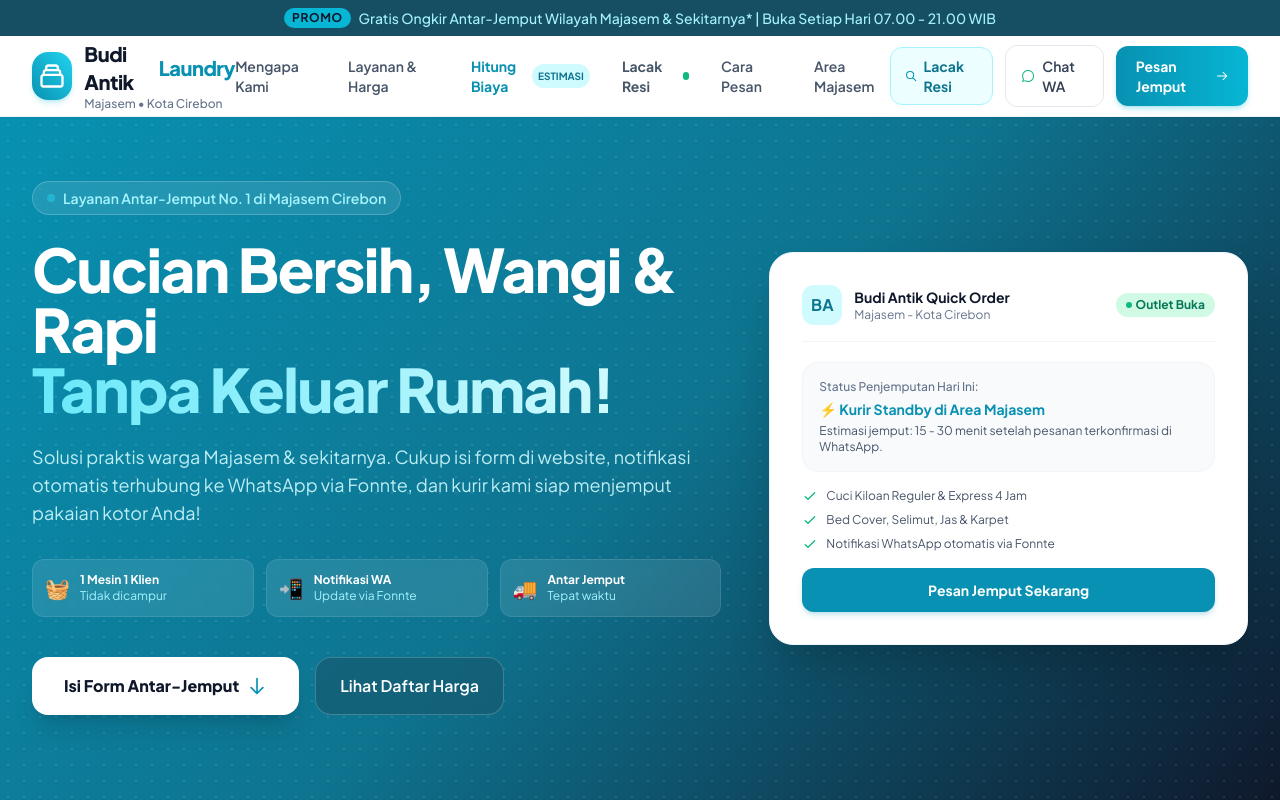
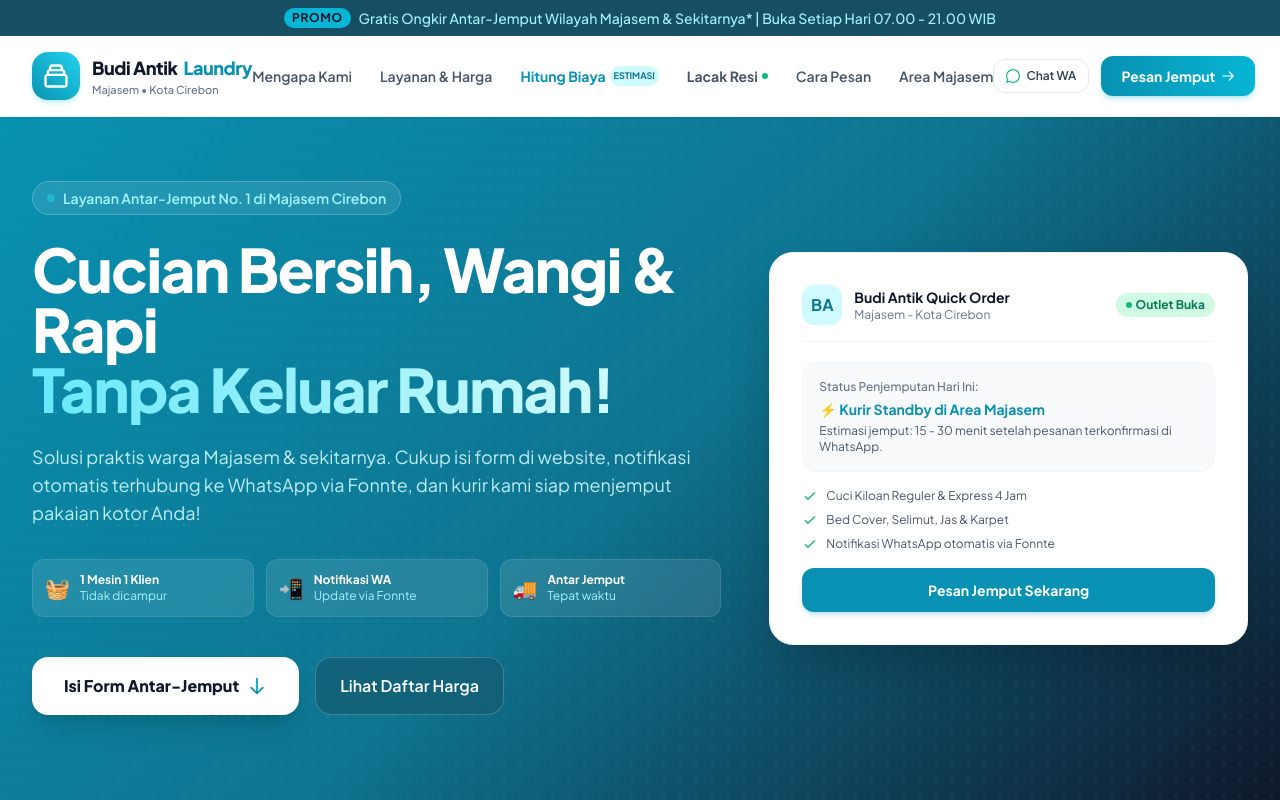
Before and after one commit to Khrl06/budi-antik-laundry, a website: page public/index.html in a window 1280 px wide. Shown: the top 800 px of the page. Drawn offline with nearby package versions, Linux system fonts and the light colour scheme.

Commit message:
fix(navbar): cegah teks logo bertabrakan dengan menu navigasi desktop

```diff
--- a/public/index.html
+++ b/public/index.html
@@ -63,50 +63,45 @@
   <header class="sticky top-0 z-50 bg-white/95 backdrop-blur-md shadow-sm border-b border-slate-100">
     <div class="max-w-7xl mx-auto px-4 sm:px-6 lg:px-8 h-20 flex items-center justify-between">
       <!-- Logo -->
-      <a href="#" class="flex items-center gap-3">
-        <div class="w-12 h-12 rounded-2xl bg-gradient-to-tr from-brand-600 to-cyan-400 flex items-center justify-center text-white shadow-md shadow-cyan-500/20">
-          <svg class="w-7 h-7" fill="none" stroke="currentColor" viewBox="0 0 24 24">
+      <a href="#" class="flex items-center gap-3 shrink-0">
+        <div class="w-10 h-10 sm:w-12 sm:h-12 rounded-2xl bg-gradient-to-tr from-brand-600 to-cyan-400 flex items-center justify-center text-white shadow-md shadow-cyan-500/20 shrink-0">
+          <svg class="w-6 h-6 sm:w-7 sm:h-7" fill="none" stroke="currentColor" viewBox="0 0 24 24">
             <path stroke-linecap="round" stroke-linejoin="round" stroke-width="2" d="M19 11H5m14 0a2 2 0 012 2v6a2 2 0 01-2 2H5a2 2 0 01-2-2v-6a2 2 0 012-2m14 0V9a2 2 0 00-2-2M5 11V9a2 2 0 012-2m0 0V5a2 2 0 012-2h6a2 2 0 012 2v2M7 7h10"></path>
           </svg>
         </div>
         <div>
-          <div class="text-xl font-extrabold tracking-tight text-slate-900 flex items-center gap-2">
+          <div class="text-base sm:text-lg font-extrabold tracking-tight text-slate-900 flex items-center gap-1.5 whitespace-nowrap">
             Budi Antik <span class="text-brand-600">Laundry</span>
           </div>
-          <p class="text-xs font-medium text-slate-500">Majasem • Kota Cirebon</p>
+          <p class="text-[11px] font-medium text-slate-500 whitespace-nowrap">Majasem • Kota Cirebon</p>
         </div>
       </a>
 
       <!-- Desktop Nav -->
-      <nav class="hidden md:flex items-center gap-8 text-sm font-semibold text-slate-600">
-        <a href="#keunggulan" class="hover:text-brand-600 transition">Mengapa Kami</a>
-        <a href="#layanan" class="hover:text-brand-600 transition">Layanan & Harga</a>
-        <a href="#kalkulator" class="hover:text-brand-600 transition text-brand-600 font-bold flex items-center gap-1">
+      <nav class="hidden lg:flex items-center gap-5 xl:gap-7 text-xs xl:text-sm font-semibold text-slate-600">
+        <a href="#keunggulan" class="hover:text-brand-600 transition whitespace-nowrap">Mengapa Kami</a>
+        <a href="#layanan" class="hover:text-brand-600 transition whitespace-nowrap">Layanan & Harga</a>
+        <a href="#kalkulator" class="hover:text-brand-600 transition text-brand-600 font-bold flex items-center gap-1 whitespace-nowrap">
           <span>Hitung Biaya</span>
-          <span class="text-[10px] bg-brand-100 text-brand-700 px-1.5 py-0.5 rounded-full uppercase">Estimasi</span>
+          <span class="text-[9px] bg-brand-100 text-brand-700 px-1 py-0.2 rounded-full uppercase">Estimasi</span>
         </a>
-        <a href="#tracking-section" class="hover:text-brand-600 transition font-bold flex items-center gap-1">
+        <a href="#tracking-section" class="hover:text-brand-600 transition font-bold flex items-center gap-1 whitespace-nowrap">
           <span>Lacak Resi</span>
-          <span class="w-2 h-2 rounded-full bg-emerald-500 animate-ping"></span>
+          <span class="w-1.5 h-1.5 rounded-full bg-emerald-500"></span>
         </a>
-        <a href="#cara-pesan" class="hover:text-brand-600 transition">Cara Pesan</a>
-        <a href="#area" class="hover:text-brand-600 transition">Area Majasem</a>
-
+        <a href="#cara-pesan" class="hover:text-brand-600 transition whitespace-nowrap">Cara Pesan</a>
+        <a href="#area" class="hover:text-brand-600 transition whitespace-nowrap">Area Majasem</a>
       </nav>
 
       <!-- Action Buttons -->
-      <div class="flex items-center gap-3">
-        <a href="#tracking-section" class="inline-flex items-center gap-1.5 px-3.5 py-2 rounded-xl border border-brand-200 text-brand-700 bg-brand-50 hover:bg-brand-100 font-bold text-xs sm:text-sm transition">
-          <svg class="w-4 h-4 text-brand-600" fill="none" stroke="currentColor" viewBox="0 0 24 24"><path stroke-linecap="round" stroke-linejoin="round" stroke-width="2" d="M21 21l-6-6m2-5a7 7 0 11-14 0 7 7 0 0114 0z"></path></svg>
-          <span>Lacak Resi</span>
-        </a>
-        <a href="https://wa.me/6285962738788?text=Halo%20Budi%20Antik%20Laundry,%20saya%20mau%20tanya%20layanan%20laundry" target="_blank" class="hidden sm:inline-flex items-center gap-2 px-4 py-2.5 rounded-xl border border-slate-200 text-slate-700 hover:bg-slate-50 font-semibold text-sm transition">
-          <svg class="w-4 h-4 text-emerald-500 fill-current" viewBox="0 0 24 24"><path d="M.057 24l1.687-6.163c-1.041-1.804-1.588-3.849-1.587-5.946.003-6.556 5.338-11.891 11.893-11.891 3.181.001 6.167 1.24 8.413 3.488 2.245 2.248 3.481 5.236 3.48 8.414-.003 6.557-5.338 11.892-11.893 11.892-1.99-.001-3.951-.5-5.688-1.448l-6.305 1.654zm6.597-3.807c1.676.995 3.276 1.591 5.392 1.592 5.448 0 9.886-4.434 9.889-9.885.002-5.462-4.415-9.89-9.881-9.892-5.452 0-9.887 4.434-9.889 9.884-.001 2.225.651 3.891 1.746 5.634l-.999 3.648 3.742-.981z"/></svg>
+      <div class="flex items-center gap-2 sm:gap-3 shrink-0">
+        <a href="https://wa.me/6285962738788?text=Halo%20Budi%20Antik%20Laundry,%20saya%20mau%20tanya%20layanan%20laundry" target="_blank" class="hidden sm:inline-flex items-center gap-1.5 px-3 py-2 rounded-xl border border-slate-200 text-slate-700 hover:bg-slate-50 font-semibold text-xs transition">
+          <svg class="w-3.5 h-3.5 text-emerald-500 fill-current" viewBox="0 0 24 24"><path d="M.057 24l1.687-6.163c-1.041-1.804-1.588-3.849-1.587-5.946.003-6.556 5.338-11.891 11.893-11.891 3.181.001 6.167 1.24 8.413 3.488 2.245 2.248 3.481 5.236 3.48 8.414-.003 6.557-5.338 11.892-11.893 11.892-1.99-.001-3.951-.5-5.688-1.448l-6.305 1.654zm6.597-3.807c1.676.995 3.276 1.591 5.392 1.592 5.448 0 9.886-4.434 9.889-9.885.002-5.462-4.415-9.89-9.881-9.892-5.452 0-9.887 4.434-9.889 9.884-.001 2.225.651 3.891 1.746 5.634l-.999 3.648 3.742-.981z"/></svg>
           <span>Chat WA</span>
         </a>
-        <a href="#order-form" class="inline-flex items-center gap-2 bg-gradient-to-r from-brand-600 to-cyan-500 text-white font-bold px-5 py-2.5 rounded-xl text-sm shadow-md shadow-brand-500/25 hover:opacity-95 transition">
+        <a href="#order-form" class="inline-flex items-center gap-1.5 bg-gradient-to-r from-brand-600 to-cyan-500 text-white font-bold px-4 py-2 sm:px-5 sm:py-2.5 rounded-xl text-xs sm:text-sm shadow-md shadow-brand-500/25 hover:opacity-95 transition whitespace-nowrap">
           <span>Pesan Jemput</span>
-          <svg class="w-4 h-4" fill="none" stroke="currentColor" viewBox="0 0 24 24"><path stroke-linecap="round" stroke-linejoin="round" stroke-width="2" d="M14 5l7 7m0 0l-7 7m7-7H3"/></svg>
+          <svg class="w-3.5 h-3.5" fill="none" stroke="currentColor" viewBox="0 0 24 24"><path stroke-linecap="round" stroke-linejoin="round" stroke-width="2" d="M14 5l7 7m0 0l-7 7m7-7H3"/></svg>
         </a>
       </div>
     </div>
```
